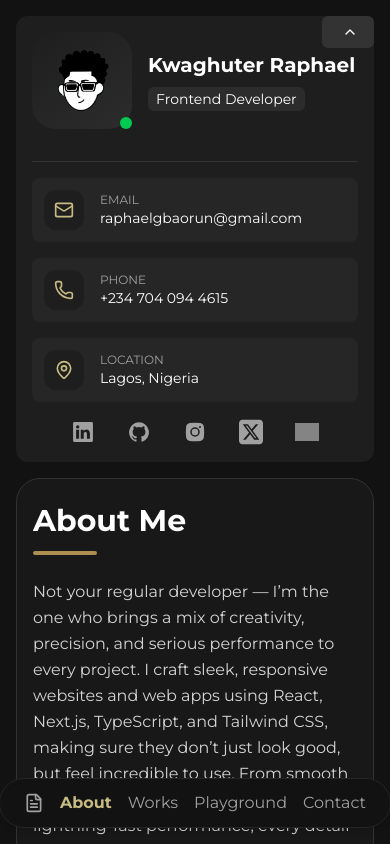
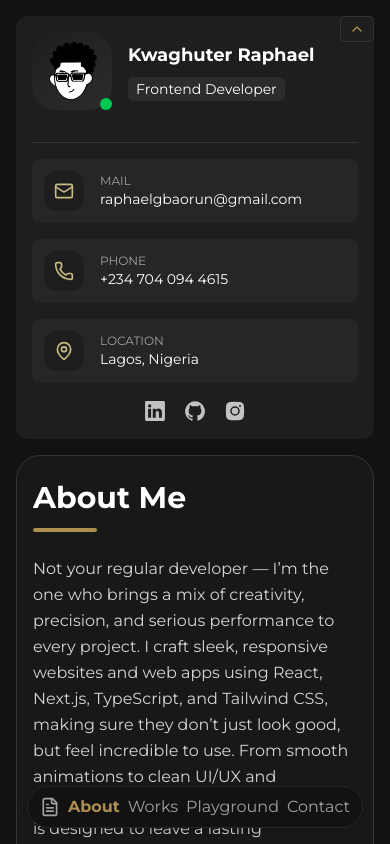
Before and after one commit to RalphFred/folio-v1, a Next.js app: page / in a window 390 px wide. Both pictures are taken after a click on the button 348 px from the left and 32 px from the top of the page. Shown: the top 844 px of the page. Built offline with nearby package versions, Linux system fonts and the light colour scheme; grey boxes are pictures that could not be loaded.

Commit message:
feat: almost done

```diff
--- a/app/works/page.tsx
+++ b/app/works/page.tsx
@@ -6,26 +6,25 @@ const works =[
         src: "/images/popout.png",
         href: "https://www.popouttickets.com/",
         title: "Popout Tickets",
-        description: "A platform for sales of tickets for events"
+        description: "A dynamic event ticketing platform built to let users effortlessly discover, create, and book tickets for concerts, parties, and live experiences across Nigeria."
     },
-    // Add more work objects here
     {
         src: "/images/chris.png",
-        href: "#",
+        href: "https://chris-sepia.vercel.app/",
         title: "Chris Portfolio website",
-        description: "Description for project two"
+        description: " A minimalist photography portfolio site showcasing services like wedding, travel, and lifestyle shoots, designed to highlight visual storytelling and capture timeless moments"
     },
     {
         src: "/images/enesee.png",
-        href: "#",
+        href: "https://enesee-clone.vercel.app/",
         title: "Enesee Clone",
-        description: "Description for project three"
+        description: "A Web3-focused agency offering tailored community management, AMA hosting, and creative design solutions to help blockchain startups stand out and scale effectively."
     },
     {
         src: "/images/ochexagon.png",
-        href: "#",
+        href: "https://www.ochexagon.com/",
         title: "OC Hexagon",
-        description: "Description for project four"
+        description: "A corporate website for a Nigerian chemical company that showcases their industrial products, innovative chemical services, and commitment to environmental sustainability."
     },
 ]
 
--- a/components/MobileNav.tsx
+++ b/components/MobileNav.tsx
@@ -16,16 +16,16 @@ export default function MobileNav() {
     ];
 
     return (
-        <nav className="fixed bottom-4 left-1/2 transform -translate-x-1/2 z-50 bg-[#121212] px-6 py-3 md:px-10 lg:py-4 rounded-full shadow-md border border-neutral-800 flex items-center md:hidden">
+        <nav className="fixed bottom-4 left-1/2 transform -translate-x-1/2 z-50 bg-[#121212] px-3 py-2 sm:px-6 sm:py-3 md:px-10 lg:py-4 rounded-full shadow-md border border-neutral-800 flex items-center md:hidden">
             {/* Nav Links */}
-            <div className="flex items-center gap-4">
+            <div className="flex items-center gap-2 sm:gap-4">
                 {links.map((link) => (
                     <Link
                         key={link.href}
                         href={link.href}
                         className={`transition duration-300 ${
                             pathname === link.href
-                                ? 'text-primary-200 font-semibold'
+                                ? 'text-primary-300 font-semibold'
                                 : 'text-neutral-400 hover:text-white'
                         }`}
                     >
--- a/components/Topbar.tsx
+++ b/components/Topbar.tsx
@@ -17,7 +17,7 @@ export default function Topbar() {
             <div className="flex items-center justify-between w-full">
                 <div className="flex items-center gap-4">
                     {/* Avatar */}
-                    <div className="flex justify-center p-4 image-bg rounded-3xl w-[100px] sm:w-[140px] relative">
+                    <div className="flex justify-center p-2 sm:p-4 image-bg rounded-3xl w-[80px] sm:w-[140px] relative">
                     <Image
                         src="/images/avatar-tp.png"
                         alt="Avatar"
@@ -32,7 +32,7 @@ export default function Topbar() {
                 </div>
                     {/* Name and Title */}
                     <div className="flex flex-col gap-2 sm:gap-4">
-                        <h2 className='text-xl sm:text-3xl font-semibold whitespace-nowrap'>Kwaghuter Raphael</h2>
+                        <h2 className='text-lg sm:text-2xl font-semibold whitespace-nowrap'>Kwaghuter Raphael</h2>
                         <p className='text-sm sm:text-base px-2 py-[2px] rounded-md bg-[#2c2c2c] w-fit'>Frontend Developer</p>
                     </div>
                 </div>
@@ -40,25 +40,29 @@ export default function Topbar() {
                 {/* Toggle Button */}
                 <button
                     onClick={toggleContacts}
-                    className="flex items-center bg-dark-400 text-sm font-semibold py-2 px-4 rounded-md hover:bg-primary-400 transition-colors duration-200 absolute top-0 right-0"
+                    className="flex items-center bg-dark-300 px-2 py-1 rounded-sm border border-dark-400 shadow hover:bg-dark-400 transition duration-300 absolute top-0 right-0 text-primary-300"
                 >
+                 {/* bg-dark-300 font-semibold rounded-xl border border-dark-400 shadow hover:bg-dark-400 transition duration-300  */}
                     <span className="hidden sm:inline">
                     Show Contacts
                     </span>
-                     {showContacts ? <ChevronUp size={16} className="ml-1" /> : <ChevronDown size={16} className="ml-1" />}
+                     {showContacts ? <ChevronUp size={16} className="inline sm:hidden" /> : <ChevronDown size={16} className="inline sm:hidden" />}
                 </button>
             </div>
 
             {/* Collapsible Contact Details and Social Links */}
-            {showContacts && (
-                <div className="flex flex-col w-full mt-4">
+            {/* Apply animation classes based on showContacts */}
+            <div className={`
+                flex flex-col w-full
+                overflow-hidden transition-all duration-500 ease-in-out
+                ${showContacts ? 'max-h-screen opacity-100 mt-4' : 'max-h-0 opacity-0 mt-0'}
+            `}>
                  <div className="w-full border-t border-[#333] my-4" />
 
                  {/* Contact Info Grid */}
                  <div className='grid grid-cols-1 md:grid-cols-2 gap-4 mb-4'>
-
                      {/* Email */}
-                        <a
+                     <Link
                          href="mailto:raphaelgbaorun@gmail.com"
                          className="flex items-center gap-4 w-full hover:opacity-90 transition bg-neutral-800 p-3 rounded-lg"
                      >
@@ -66,13 +70,12 @@ export default function Topbar() {
                              <Mail size={20} className='text-primary-200' />
                          </div>
                          <div className='flex-1 text-sm overflow-hidden'>
-                                <span className='block text-xs text-neutral-400'>EMAIL</span>
+                             <span className='block text-xs text-neutral-400'>MAIL</span>
                              <span className='block truncate whitespace-nowrap'>raphaelgbaorun@gmail.com</span>
                          </div>
-                        </a>
-
+                     </Link>
                      {/* Phone (WhatsApp link) */}
-                        <a
+                     <Link
                          href="https://wa.me/2347040944615"
                          target="_blank"
                          rel="noopener noreferrer"
@@ -85,10 +88,11 @@ export default function Topbar() {
                              <span className='block text-xs text-neutral-400'>PHONE</span>
                              <span className='block truncate whitespace-nowrap'>+234 704 094 4615</span>
                          </div>
-                        </a>
-
-                        {/* Location (static) */}
-                        <div className="flex items-center gap-4 w-full bg-neutral-800 p-3 rounded-lg">
+                     </Link>
+                     {/* Location */}
+                     <div
+                         className="flex items-center gap-4 w-full bg-neutral-800 p-3 rounded-lg"
+                     >
                          <div className='size-10 min-w-10 rounded-xl bg-dark-300 flex items-center justify-center'>
                              <MapPin size={20} className='text-primary-200' />
                          </div>
@@ -97,61 +101,40 @@ export default function Topbar() {
                              <span className='block truncate whitespace-nowrap'>Lagos, Nigeria</span>
                          </div>
                      </div>
-
                  </div>
 
                  {/* Social Links */}
-                     <div className='flex justify-center items-center gap-8'>
+                 <div className='flex justify-center gap-4'>
+                     {/* LinkedIn */}
                      <Link href="https://www.linkedin.com/in/kwaghuter-raphael/" target="_blank" >
                         <Image
                             src="/icons/linkedin.svg"
-                                alt="LinkedIn"
+                            alt="Avatar"
                             width={24}
                             height={24}
-                                className="opacity-80 hover:opacity-100 transition-opacity"
+                            className=""
                         />
                     </Link>
                     <Link href="http://github.com/RalphFred" target="_blank" >
                         <Image
                             src="/icons/github.svg"
-                                alt="Github"
+                            alt="Avatar"
                             width={24}
                             height={24}
-                                className="opacity-80 hover:opacity-100 transition-opacity"
+                            className=""
                         />
                     </Link>
                     <Link href="https://www.instagram.com/kwaghuter_r/" target="_blank" >
                         <Image
                             src="/icons/instagram.svg"
-                                alt="Instagram"
+                            alt="Avatar"
                             width={24}
                             height={24}
-                                className="opacity-80 hover:opacity-100 transition-opacity"
-                            />
-                        </Link>
-                        {/* Assuming you have these icons and links */}
-                         <Link href="#" target="_blank" >
-                            <Image
-                                src="/icons/twitter.svg"
-                                alt="Twitter"
-                                width={24}
-                                height={24}
-                                className="opacity-80 hover:opacity-100 transition-opacity"
-                            />
-                        </Link>
-                         <Link href="#" target="_blank" >
-                            <Image
-                                src="/icons/globe.svg"
-                                alt="Website"
-                                width={24}
-                                height={24}
-                                className="opacity-80 hover:opacity-100 transition-opacity"
+                            className=""
                         />
                     </Link>
                  </div>
-
              </div>
-            )}
         </div>
     );
 }
--- a/package.json
+++ b/package.json
@@ -14,12 +14,15 @@
     "lucide": "^0.503.0",
     "lucide-react": "^0.503.0",
     "next": "15.3.1",
+    "nodemailer": "^7.0.2",
     "react": "^19.0.0",
-    "react-dom": "^19.0.0"
+    "react-dom": "^19.0.0",
+    "react-hot-toast": "^2.5.2"
   },
   "devDependencies": {
     "@tailwindcss/postcss": "^4",
     "@types/node": "^20",
+    "@types/nodemailer": "^6.4.17",
     "@types/react": "^19.1.2",
     "@types/react-dom": "^19",
     "tailwindcss": "^4",
```
Also changed, not shown: app/api/send-email/route.ts (added, +37 -0 lines), app/contact/page.tsx (+59 -2 lines), app/page.tsx (+20 -18 lines), app/playground/page.tsx (+19 -7 lines), components/Sidebar.tsx (+4 -4 lines), 2 other files (tests, documents, lock files or other folders). Lines whose indentation alone changed are shown as unchanged.
